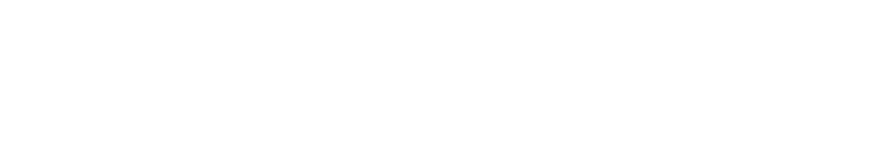
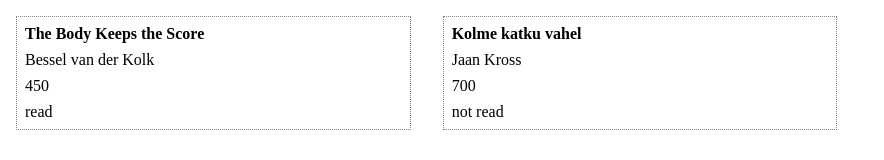
Before and after one commit to Theografiska/library, a plain HTML site: page index.html in a window 1280 px wide. Shown: the whole page, without its empty margins (0-884 px from the left). Drawn offline with Linux system fonts and the light colour scheme.

Commit message:
Display books with dummy data

```diff
--- a/index.html
+++ b/index.html
@@ -7,8 +7,10 @@
     <link rel="stylesheet" href="styles.css">
 </head>
 <body>
-    <script src="script.js">
+    <div id="card-container">
 
-    </script>
+    </div>
+
+    <script src="script.js"></script>
 </body>
 </html>
--- a/script.js
+++ b/script.js
@@ -5,11 +5,50 @@ function Book(title, author, length, read) {
 	this.author = author;
 	this.length = length;
 	this.read = read;
+    /*
 	this.info = function() {
 		return `${this.title} by ${this.author}, ${this.length} pages, ${this.read}.`;
-	};
+	};*/
 }
 
 function addBookToLibrary(object) {
     myLibrary.push(object);
 }
+
+const bodyKeepsScore = new Book("The Body Keeps the Score", "Bessel van der Kolk", 450, "read");
+const kolmeKatkuVahel = new Book("Kolme katku vahel", "Jaan Kross", 700, "not read");
+
+/* TESTING */
+/*
+console.log(bodyKeepsScore);
+console.log(kolmeKatkuVahel);
+*/
+
+addBookToLibrary(bodyKeepsScore);
+addBookToLibrary(kolmeKatkuVahel);
+
+console.log(myLibrary);
+
+const cardContainer = document.querySelector("#card-container");
+
+const loopThroughArray = array => {
+    for (let i = 0; i < array.length; i++) {
+        let bookCard = document.createElement("div");
+
+        bookCard.classList.add("book-card");
+
+        cardContainer.appendChild(bookCard);
+
+        Object.values(array[i]).forEach(value => {
+            let bookContent = document.createElement("p");
+            bookContent.textContent = "";
+            bookContent.classList.add("book-content");
+            bookCard.appendChild(bookContent);
+
+            bookContent.textContent += `${value}`;
+        })
+
+    }
+}
+
+loopThroughArray(myLibrary);
--- a/styles.css
+++ b/styles.css
@@ -0,0 +1,24 @@
+* {
+    margin: 0;
+    padding: 0;
+    box-sizing: border-box;
+}
+
+#card-container {
+    display: grid;
+    grid-template-columns: repeat(3, 1fr);
+}
+
+.book-card {
+    display: flex;
+    flex-direction: column;
+    justify-content: center;
+    border: 1px dotted gray;
+    margin: 1rem;
+    gap: .5rem;
+    padding: .5rem;
+}
+
+.book-content:first-child {
+    font-weight: bold;
+}
```
